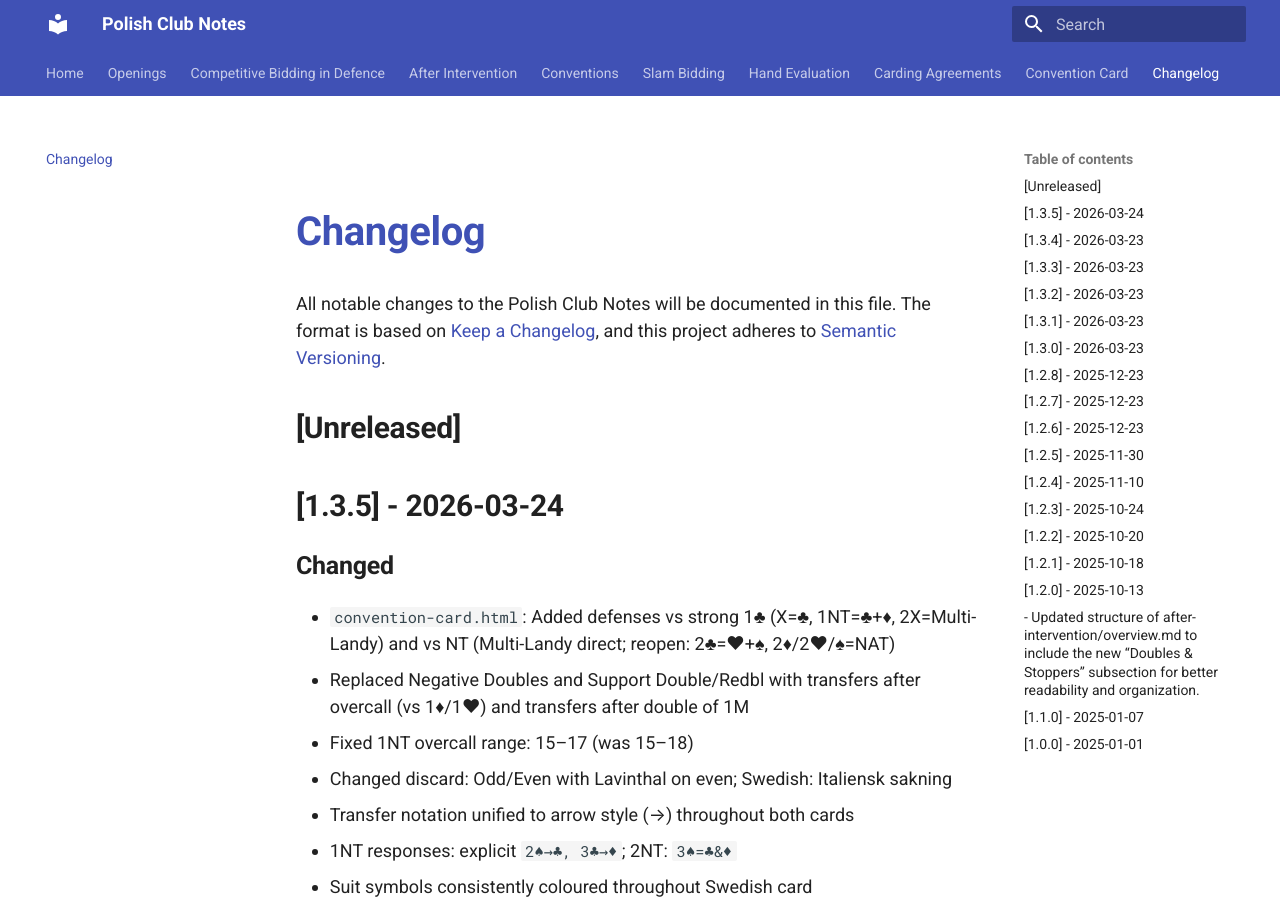
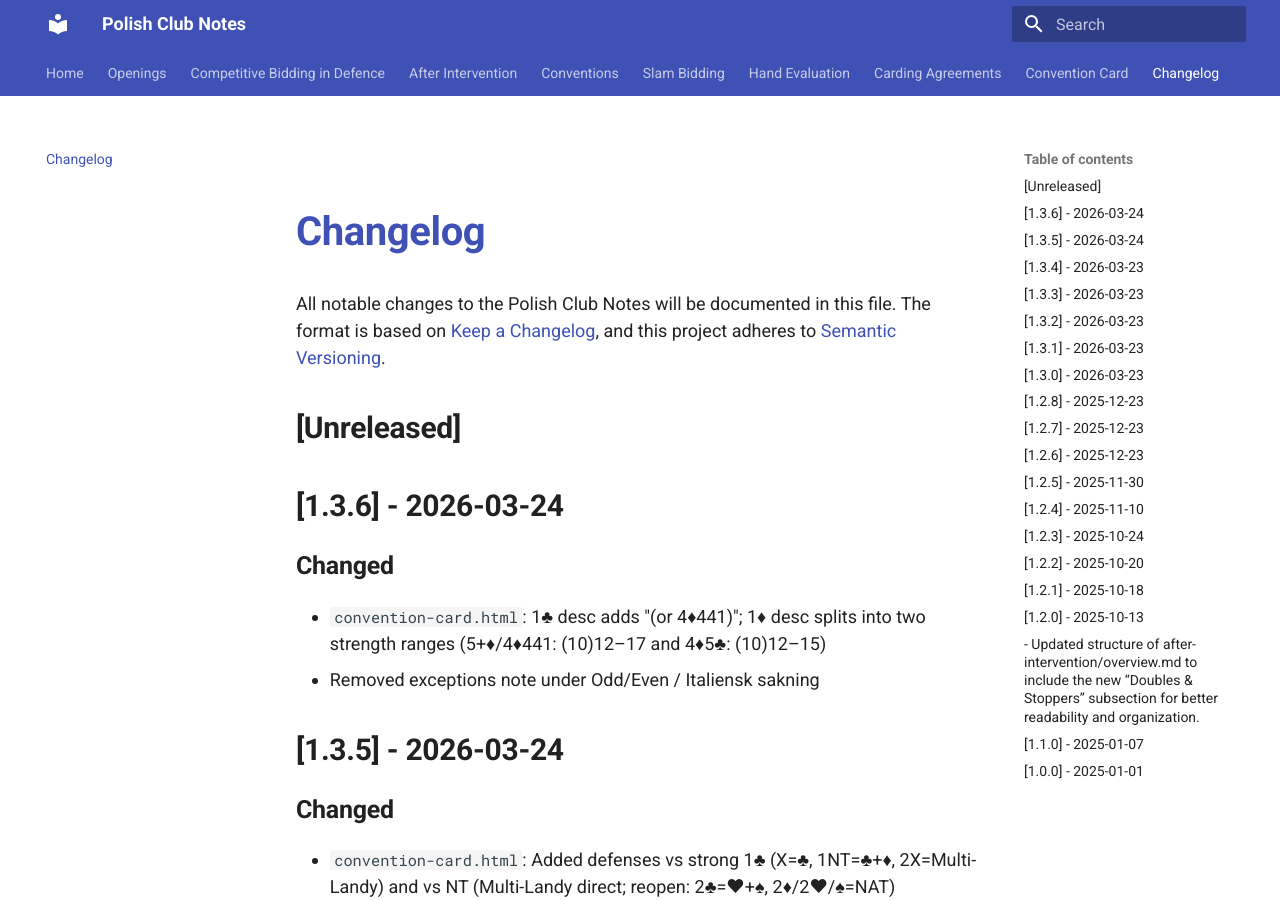
Before and after one commit to glindstrom/polish-club-notes, an MkDocs documentation site: the page built from docs/changelog.md, in a window 1280 px wide and 900 px high. Built offline with MkDocs 1.6.1 and Material for MkDocs 9.7.7, drawn with Linux system fonts in a browser that asks for light colours.

Commit message:
docs: opening desc updates and discard cleanup (v1.3.6)
Add 4♦441 note to 1♣ opening; split 1♦ desc into two strength ranges
(5+♦/4♦441: (10)12-17, 4♦5♣: (10)12-15). Remove exception notes under
Odd/Even discard (both EN and SV cards).

Co-Authored-By: Claude Sonnet 4.6 <noreply@anthropic.com>

```diff
--- a/docs/changelog.md
+++ b/docs/changelog.md
@@ -3,6 +3,11 @@ All notable changes to the Polish Club Notes will be documented in this file.
 The format is based on [Keep a Changelog](https://keepachangelog.com/en/1.0.0/),
 and this project adheres to [Semantic Versioning](https://semver.org/spec/v2.0.0.html).
 ## [Unreleased]
+
+## [1.3.6] - 2026-03-24
+### Changed
+- `convention-card.html`: 1♣ desc adds "(or 4♦441)"; 1♦ desc splits into two strength ranges (5+♦/4♦441: (10)12–17 and 4♦5♣: (10)12–15)
+- Removed exceptions note under Odd/Even / Italiensk sakning
 
 ## [1.3.5] - 2026-03-24
 ### Changed
```
Also changed, not shown: docs/convention-card.html (+6 -12 lines).
